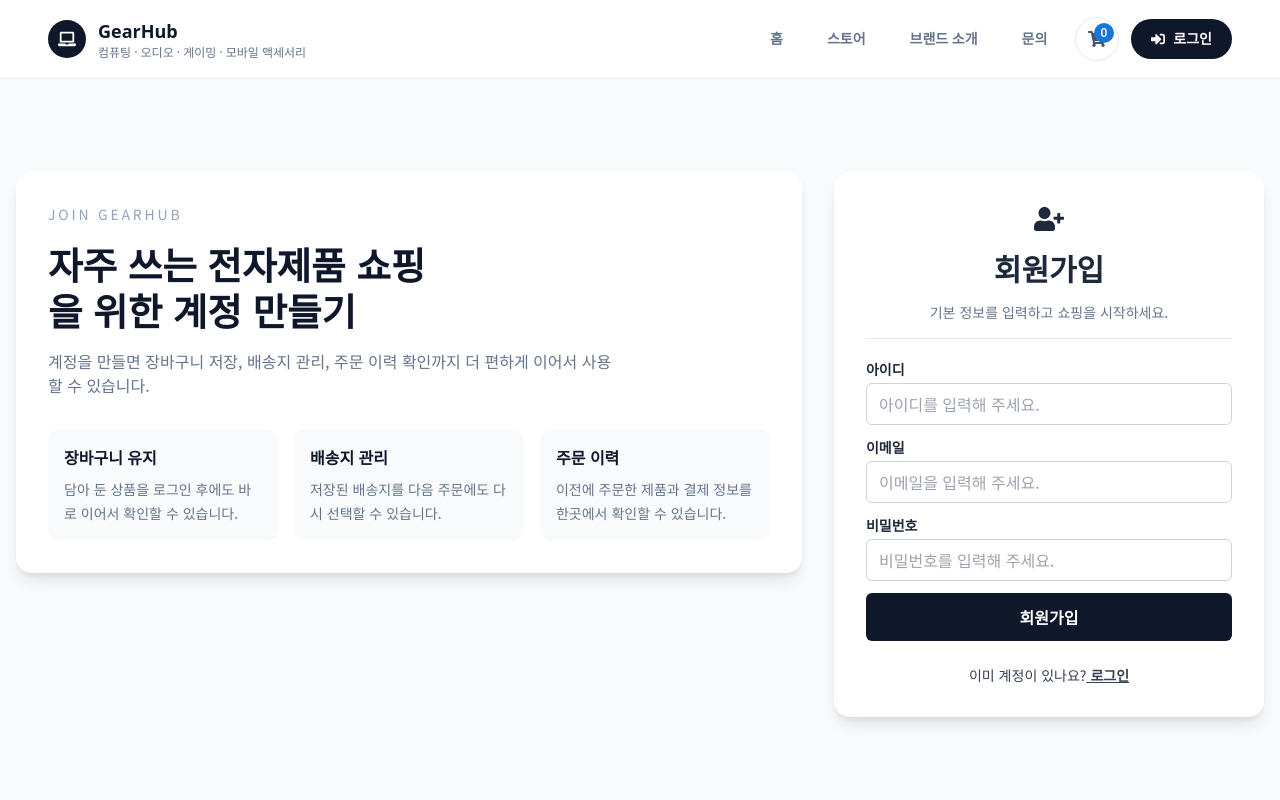
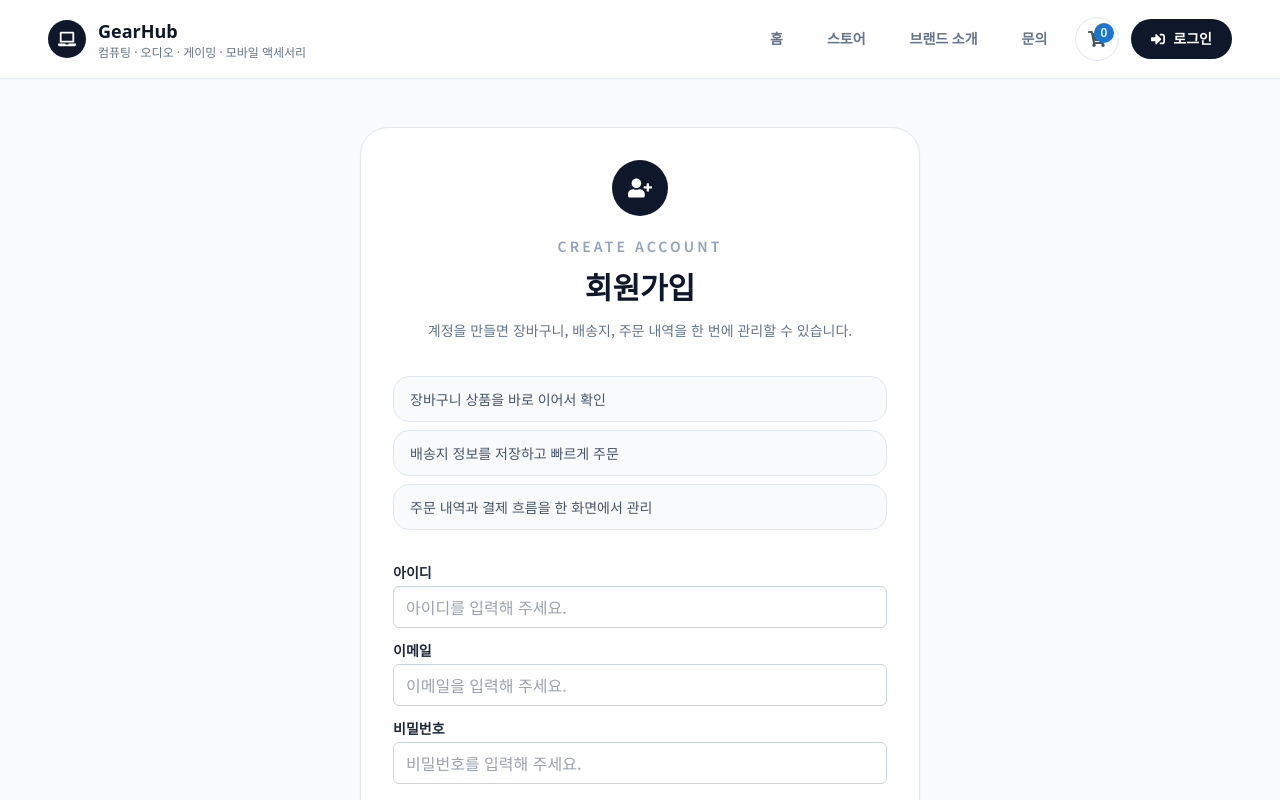
Before and after one commit to xowlsakffl/Gearhub_react, a React (Vite) app: page /register in a window 1280 px wide. Shown: the top 800 px of the page. Built offline with nearby package versions, Linux system fonts and the light colour scheme.

Commit message:
feat: 인증 화면 정리

```diff
--- a/src/components/auth/Login.jsx
+++ b/src/components/auth/Login.jsx
@@ -38,44 +38,37 @@ const LogIn = () => {
     };
 
     return (
-        <div className="flex min-h-[calc(100vh-70px)] items-center bg-slate-50 px-4 py-12 font-notosans">
-            <div className="mx-auto grid w-full max-w-[1360px] items-start gap-8 lg:grid-cols-[1.1fr_430px]">
-                <section className="self-start rounded-2xl bg-slate-900 px-6 py-8 text-white shadow-lg sm:px-8">
-                    <p className="text-sm uppercase tracking-[0.2em] text-slate-300">Welcome Back</p>
-                    <h1 className="mt-4 max-w-[18ch] text-3xl font-bold leading-tight sm:text-[2.15rem] xl:text-[2.35rem]">
-                        지금 필요한 전자제품을 다시 이어서 둘러보세요
-                    </h1>
-                    <p className="mt-4 max-w-xl text-sm leading-7 text-slate-300 sm:text-base">
-                        장바구니에 담아 둔 상품과 저장된 배송지, 최근 주문 내역을 한 번에 확인할 수 있습니다.
+        <div className="flex min-h-[calc(100vh-78px)] items-center justify-center bg-slate-50 px-4 py-12 font-notosans">
+            <div className="w-full max-w-[560px] rounded-[28px] border border-slate-200 bg-white p-6 shadow-sm sm:p-8">
+                <div className="flex flex-col items-center text-center">
+                    <div className="inline-flex h-14 w-14 items-center justify-center rounded-full bg-slate-900 text-white">
+                        <AiOutlineLogin className="text-3xl" />
+                    </div>
+                    <p className="mt-5 text-sm font-semibold uppercase tracking-[0.22em] text-slate-400">
+                        Sign In
                     </p>
+                    <h1 className="mt-3 text-3xl font-bold text-slate-900">로그인</h1>
+                    <p className="mt-3 text-sm leading-7 text-slate-500">
+                        저장된 장바구니, 배송지, 주문 내역을 이어서 확인하세요.
+                    </p>
+                </div>
 
-                    <div className="mt-8 grid gap-4 sm:grid-cols-2">
+                <div className="mt-8 grid gap-3 sm:grid-cols-2">
                     {quickAccounts.map((account) => (
                         <button
                             key={account.label}
                             type="button"
                             onClick={() => applyQuickAccount(account)}
-                                className="rounded-xl border border-slate-700 bg-slate-800/70 p-4 text-left transition hover:border-slate-500 hover:bg-slate-800"
+                            className="rounded-2xl border border-slate-200 bg-slate-50 p-4 text-left transition hover:border-slate-300 hover:bg-white"
                         >
-                                <p className="font-semibold text-white">{account.label}</p>
-                                <p className="mt-2 text-sm text-slate-300">{account.username}</p>
-                                <p className="mt-1 text-sm text-slate-400">{account.password}</p>
+                            <p className="text-sm font-semibold text-slate-900">{account.label}</p>
+                            <p className="mt-2 text-sm text-slate-600">{account.username}</p>
+                            <p className="mt-1 text-sm text-slate-500">{account.password}</p>
                         </button>
                     ))}
                 </div>
-                </section>
 
-                <form
-                    onSubmit={handleSubmit(loginHandler)}
-                    className="self-start rounded-2xl bg-white px-4 py-8 shadow-lg sm:px-8"
-                >
-                    <div className="flex flex-col items-center justify-center space-y-4">
-                        <AiOutlineLogin className="text-3xl text-slate-800" />
-                        <h2 className="text-center text-2xl font-bold text-slate-800 sm:text-3xl">로그인</h2>
-                        <p className="text-sm text-slate-500">계정에 저장된 주문과 배송 정보를 확인하세요.</p>
-                    </div>
-
-                    <hr className="mb-5 mt-4 text-black" />
+                <form onSubmit={handleSubmit(loginHandler)} className="mt-8">
                     <div className="flex flex-col gap-3">
                         <InputField
                             label="아이디"
@@ -102,7 +95,7 @@ const LogIn = () => {
 
                     <button
                         disabled={loader}
-                        className="my-3 flex w-full items-center justify-center gap-2 rounded-md bg-slate-900 py-3 font-semibold text-white transition hover:bg-slate-700"
+                        className="mt-5 flex w-full items-center justify-center gap-2 rounded-xl bg-slate-900 py-3 font-semibold text-white transition hover:bg-slate-700"
                         type="submit"
                     >
                         {loader ? (
@@ -116,8 +109,8 @@ const LogIn = () => {
 
                     <p className="mt-6 text-center text-sm text-slate-700">
                         아직 계정이 없나요?
-                        <Link className="font-semibold underline hover:text-black" to="/register">
-                            <span> 회원가입</span>
+                        <Link className="ml-1 font-semibold underline hover:text-black" to="/register">
+                            회원가입
                         </Link>
                     </p>
                 </form>
--- a/src/components/auth/Register.jsx
+++ b/src/components/auth/Register.jsx
@@ -27,42 +27,37 @@ const Register = () => {
     };
 
     return (
-        <div className="flex min-h-[calc(100vh-70px)] items-center bg-slate-50 px-4 py-12 font-notosans">
-            <div className="mx-auto grid w-full max-w-[1360px] items-start gap-8 lg:grid-cols-[1.1fr_430px]">
-                <section className="self-start rounded-2xl bg-white px-6 py-8 shadow-lg sm:px-8">
-                    <p className="text-sm uppercase tracking-[0.2em] text-slate-400">Join GearHub</p>
-                    <h1 className="mt-4 max-w-[18ch] text-3xl font-bold leading-tight text-slate-900 sm:text-[2.15rem] xl:text-[2.35rem]">
-                        자주 쓰는 전자제품 쇼핑을 위한 계정 만들기
-                    </h1>
-                    <p className="mt-4 max-w-xl text-sm leading-7 text-slate-500 sm:text-base">
-                        계정을 만들면 장바구니 저장, 배송지 관리, 주문 이력 확인까지 더 편하게 이어서 사용할 수 있습니다.
+        <div className="flex min-h-[calc(100vh-78px)] items-center justify-center bg-slate-50 px-4 py-12 font-notosans">
+            <div className="w-full max-w-[560px] rounded-[28px] border border-slate-200 bg-white p-6 shadow-sm sm:p-8">
+                <div className="flex flex-col items-center text-center">
+                    <div className="inline-flex h-14 w-14 items-center justify-center rounded-full bg-slate-900 text-white">
+                        <FaUserPlus className="text-2xl" />
+                    </div>
+                    <p className="mt-5 text-sm font-semibold uppercase tracking-[0.22em] text-slate-400">
+                        Create Account
                     </p>
+                    <h1 className="mt-3 text-3xl font-bold text-slate-900">회원가입</h1>
+                    <p className="mt-3 text-sm leading-7 text-slate-500">
+                        계정을 만들면 장바구니, 배송지, 주문 내역을 한 번에 관리할 수 있습니다.
+                    </p>
+                </div>
 
-                    <div className="mt-8 grid gap-4 sm:grid-cols-3">
-                        {[
-                            { title: "장바구니 유지", desc: "담아 둔 상품을 로그인 후에도 바로 이어서 확인할 수 있습니다." },
-                            { title: "배송지 관리", desc: "저장된 배송지를 다음 주문에도 다시 선택할 수 있습니다." },
-                            { title: "주문 이력", desc: "이전에 주문한 제품과 결제 정보를 한곳에서 확인할 수 있습니다." },
-                        ].map((item) => (
-                            <div key={item.title} className="rounded-xl bg-slate-50 p-4">
-                                <p className="font-semibold text-slate-900">{item.title}</p>
-                                <p className="mt-2 text-sm leading-6 text-slate-500">{item.desc}</p>
-                            </div>
-                        ))}
-                    </div>
-                </section>
+                <div className="mt-8 grid gap-2">
+                    {[
+                        "장바구니 상품을 바로 이어서 확인",
+                        "배송지 정보를 저장하고 빠르게 주문",
+                        "주문 내역과 결제 흐름을 한 화면에서 관리",
+                    ].map((item) => (
+                        <div
+                            key={item}
+                            className="rounded-2xl border border-slate-200 bg-slate-50 px-4 py-3 text-sm text-slate-600"
+                        >
+                            {item}
+                        </div>
+                    ))}
+                </div>
 
-                <form
-                    onSubmit={handleSubmit(registerHandler)}
-                    className="self-start rounded-2xl bg-white px-4 py-8 shadow-lg sm:px-8"
-                >
-                    <div className="flex flex-col items-center justify-center space-y-4">
-                        <FaUserPlus className="text-3xl text-slate-800" />
-                        <h2 className="text-center text-2xl font-bold text-slate-800 sm:text-3xl">회원가입</h2>
-                        <p className="text-sm text-slate-500">기본 정보를 입력하고 쇼핑을 시작하세요.</p>
-                    </div>
-
-                    <hr className="mb-5 mt-4 text-black" />
+                <form onSubmit={handleSubmit(registerHandler)} className="mt-8">
                     <div className="flex flex-col gap-3">
                         <InputField
                             label="아이디"
@@ -101,7 +96,7 @@ const Register = () => {
 
                     <button
                         disabled={loader}
-                        className="my-3 flex w-full items-center justify-center gap-2 rounded-md bg-slate-900 py-3 font-semibold text-white transition hover:bg-slate-700"
+                        className="mt-5 flex w-full items-center justify-center gap-2 rounded-xl bg-slate-900 py-3 font-semibold text-white transition hover:bg-slate-700"
                         type="submit"
                     >
                         {loader ? (
@@ -115,8 +110,8 @@ const Register = () => {
 
                     <p className="mt-6 text-center text-sm text-slate-700">
                         이미 계정이 있나요?
-                        <Link className="font-semibold underline hover:text-black" to="/login">
-                            <span> 로그인</span>
+                        <Link className="ml-1 font-semibold underline hover:text-black" to="/login">
+                            로그인
                         </Link>
                     </p>
                 </form>
```
Lines whose indentation alone changed are shown as unchanged.
